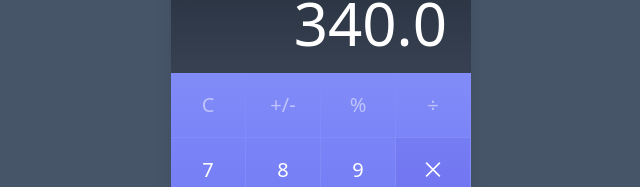
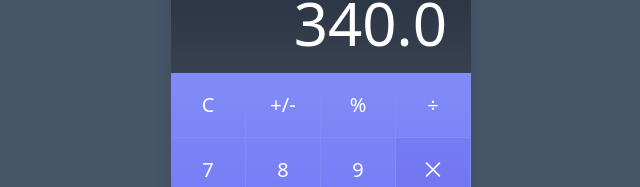
Before and after one commit to nunez7/angular-zoneless-calculator, an Angular app: page /calculator in a window 1280 px wide. Shown: the part 245-432 px from the top of the page, without its empty margins (319-959 px from the left). Built offline with nearby package versions, Linux system fonts and the light colour scheme.

Commit message:
Implementando HostBinding

```diff
--- a/src/app/calculator/components/calculator-button/calculator-button.component.html
+++ b/src/app/calculator/components/calculator-button/calculator-button.component.html
@@ -1,5 +1,5 @@
 <!-- <div class="w-1/4 border-r border-b border-indigo-400"> -->
-    <button class="w-full h-16 outline-none focus:outline-none hover:bg-indigo-700 hover:bg-opacity-20 text-white text-opacity-50 text-xl font-light">
+    <button>
         <ng-content #name></ng-content>
     </button>
 <!-- </div> -->
--- a/src/app/calculator/components/calculator-button/calculator-button.component.ts
+++ b/src/app/calculator/components/calculator-button/calculator-button.component.ts
@@ -1,14 +1,24 @@
-import { ChangeDetectionStrategy, Component } from '@angular/core';
+import { ChangeDetectionStrategy, Component, HostBinding, input } from '@angular/core';
 
 @Component({
   selector: 'calculator-button',
   imports: [],
   templateUrl: './calculator-button.component.html',
   changeDetection: ChangeDetectionStrategy.OnPush,
+  styleUrl: './calculator.button.component.css',
   host:{
     class: 'w-1/4 border-r border-b border-indigo-400'
   }
 })
 export class CalculatorButtonComponent {
 
+  public isCommand = input(false, {
+    transform: (value: boolean | string) =>
+    typeof value === 'string' ? value === '' : value
+  });
+
+  @HostBinding('class.is-command') get commandStyle(){
+    return this.isCommand();
+  }
+
 }
--- /dev/null
+++ b/src/app/calculator/components/calculator-button/calculator.button.component.css
@@ -0,0 +1,7 @@
+button{
+    @apply w-full h-16 outline-none focus:outline-none hover:bg-indigo-700 hover:bg-opacity-20 text-white text-xl font-light;
+}
+
+.is-command{
+    @apply bg-indigo-700 bg-opacity-20;
+}
--- a/src/app/calculator/components/calculator/calculator.component.html
+++ b/src/app/calculator/components/calculator/calculator.component.html
@@ -10,7 +10,7 @@ style="max-width: 300px;">
         <calculator-button>C</calculator-button>
         <calculator-button>+/-</calculator-button>
         <calculator-button>%</calculator-button>
-        <calculator-button>÷</calculator-button>
+        <calculator-button isCommand>÷</calculator-button>
     </div>
     <div class="flex w-full">
         <div class="w-1/4 border-r border-b border-indigo-400">
--- a/src/app/calculator/components/calculator/calculator.component.ts
+++ b/src/app/calculator/components/calculator/calculator.component.ts
@@ -9,4 +9,5 @@ import { CalculatorButtonComponent } from '../calculator-button/calculator-butto
 })
 export class CalculatorComponent {
 
+
 }
--- a/tsconfig.json
+++ b/tsconfig.json
@@ -17,7 +17,7 @@
     "isolatedModules": true,
     "esModuleInterop": true,
     "experimentalDecorators": true,
-    "moduleResolution": "bundler",
+    "moduleResolution": "node",
     "importHelpers": true,
     "target": "ES2022",
     "module": "ES2022"
```
